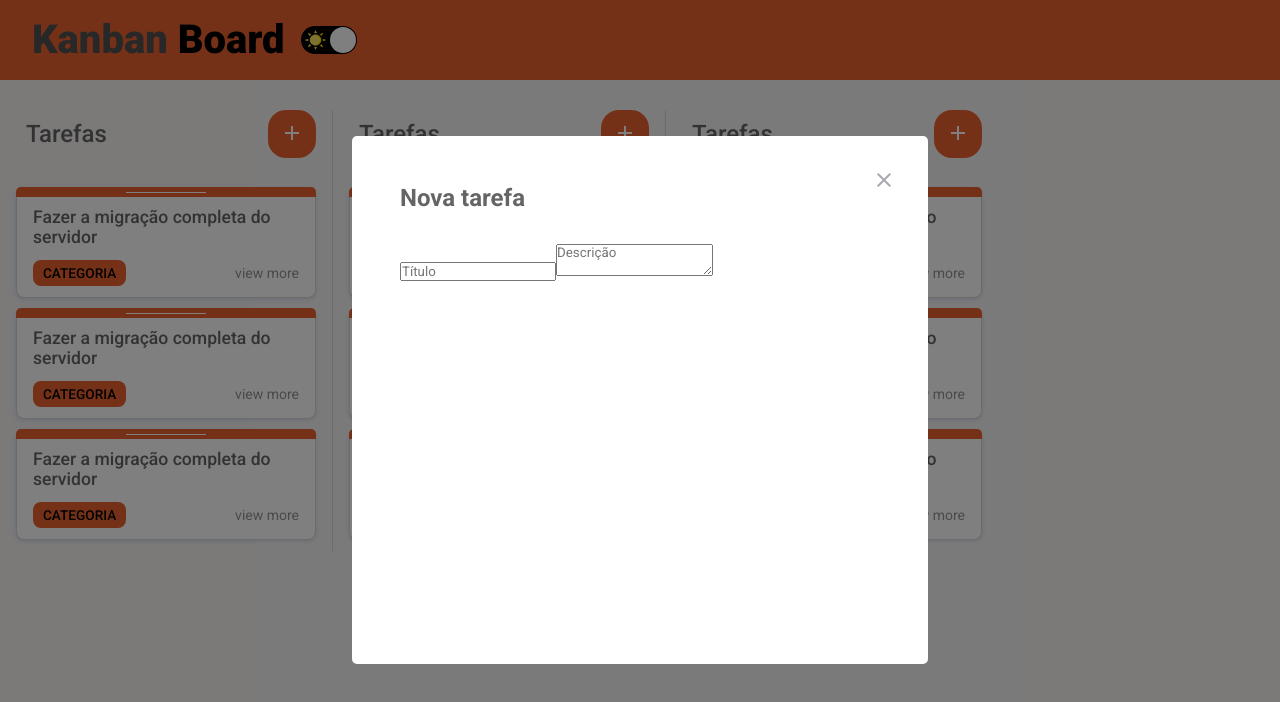
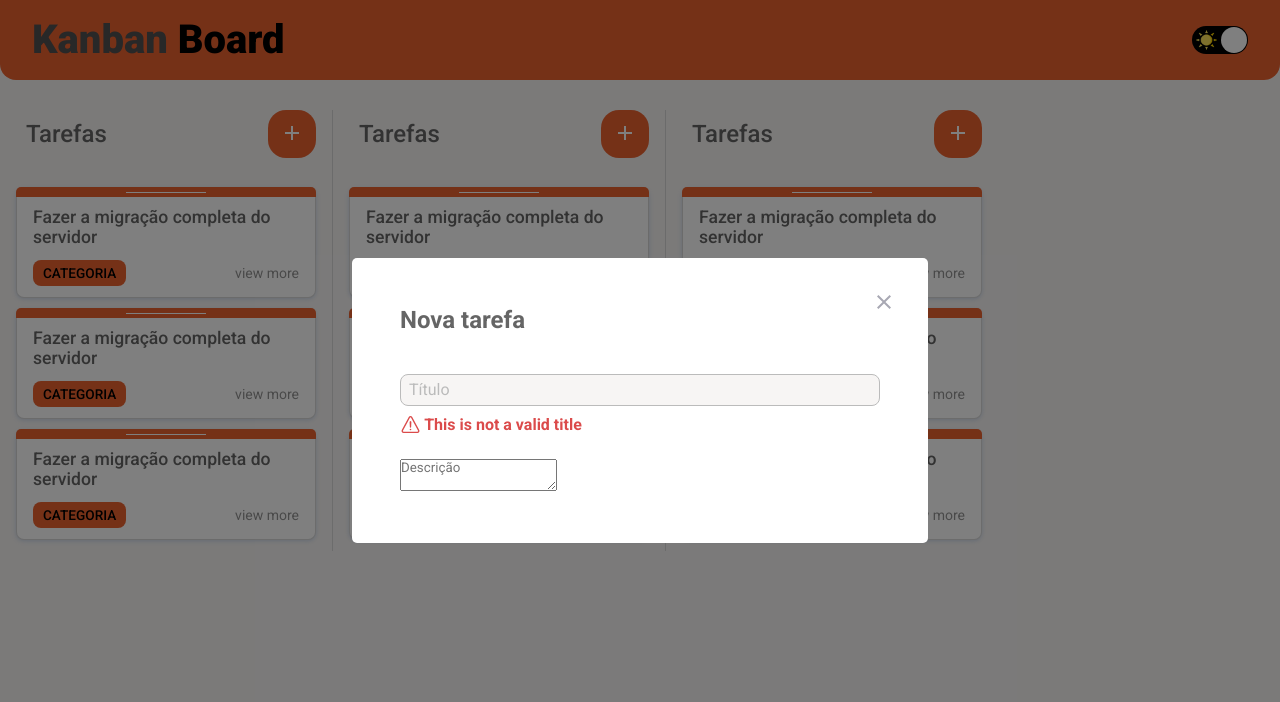
Before and after one commit to ponqueli/kanban-board, a React (Create React App) app: page / in a window 1280 px wide. Both pictures are taken after a click on the button 292 px from the left and 134 px from the top of the page. Shown: the top 702 px of the page. Built offline with nearby package versions, Linux system fonts and the light colour scheme.

Commit message:
feat: adding title input and validation message

```diff
--- a/src/components/Header/styles.js
+++ b/src/components/Header/styles.js
@@ -5,9 +5,13 @@ export const Container = styled.header`
   width: 100%;
   padding: 0  2rem;
   background-color: ${({ color }) => color};
+  border-bottom-left-radius: 1rem;
+  border-bottom-right-radius: 1rem;
 
   display: flex;
   align-items: center;
+  justify-content: space-between;
+
   h1 {
     margin-right: 1rem;
   }
--- a/src/components/KanbanBoard/index.jsx
+++ b/src/components/KanbanBoard/index.jsx
@@ -24,7 +24,8 @@ export default function KanbanBoard({ toggleTheme }) {
       <TaskModal
         isOpen={isOpen}
         toggleModalVisibility={toggleModalVisibility}
-      ></TaskModal>
+      >
+      </TaskModal>
     </>
   );
 }
--- a/src/components/TaskModal/index.jsx
+++ b/src/components/TaskModal/index.jsx
@@ -2,8 +2,9 @@ import { useContext, useState } from "react";
 import { ThemeContext } from 'styled-components';
 import Modal from "react-modal";
 import { useModal } from "../../hooks/useModal";
-import { Container } from "./styles";
+import { Container, Input, ValidationMessage } from "./styles";
 import closeImg from "../../assets/close.svg";
+import {IoWarningOutline} from 'react-icons/io5';
 
 const TaskModal= ({ isOpen, toggleModalVisibility }) => {
   const theme = useContext(ThemeContext);
@@ -12,6 +13,7 @@ const TaskModal= ({ isOpen, toggleModalVisibility }) => {
   const [title, setTitle] = useState(selectedCard?.title ? selectedCard.title : "");
   const [description, setDescription] = useState(selectedCard?.description ? selectedCard.description : "");
   const [cardCategory, setCardCategory] = useState(selectedCard?.category || "feature");
+  const [validationMessage, setValidationMessage] = useState("This is not a valid title");
 
   const handleCloseModal = () => {
     toggleModalVisibility(undefined);
@@ -34,13 +36,17 @@ const TaskModal= ({ isOpen, toggleModalVisibility }) => {
 
       <Container>
         <h2> Nova tarefa</h2>
-        <input
+        <Input
           type="text"
           placeholder="Título"
           value={title}
           maxLength={50}
           onChange={(event) => setTitle(event.target.value)}
+          showValidationMessage={!!validationMessage}
         />
+        {validationMessage && (
+          <ValidationMessage><IoWarningOutline size={21}/> {validationMessage}</ValidationMessage>
+        )}
 
         <textarea
           placeholder="Descrição"
--- a/src/components/TaskModal/styles.js
+++ b/src/components/TaskModal/styles.js
@@ -5,3 +5,32 @@ export const Container = styled.form`
     margin-bottom: 2rem;
   }
 `;
+
+export const Input = styled.input`
+  width: 100%;
+  height: 2rem;
+  margin: 0.5rem 0 ${({ showValidationMessage }) => showValidationMessage ? 0 : '2rem'} 0;
+  border-radius: 0.5rem;
+  padding: 0.5rem;
+  border: 1px solid ${({theme}) => theme.colors.placeholder};
+  font-size: 1rem;
+  background-color: ${({theme}) => theme.colors.background};
+  color: ${({theme}) => theme.colors.text_tertiary};
+
+  ::placeholder {
+    color: ${({theme}) => theme.colors.placeholder};
+  }
+`;
+
+export const ValidationMessage = styled.p`
+  color: ${({theme}) => theme.colors.bug};
+  font-weight: bold;
+  padding: 0.5rem 0 1.5rem 0;
+
+  display: flex;
+  align-items: center;
+
+  svg {
+    margin-right: 0.2rem;
+  }
+`;
--- a/src/styles/global.js
+++ b/src/styles/global.js
@@ -84,7 +84,7 @@ export const GlobalStyle = createGlobalStyle`
   .react-modal-content {
     width: 100%;
     max-width: 36rem;
-    min-height: 33rem ;
+    //min-height: 33rem ;
     width: 36rem;
     background: var(--background);
     padding: 3rem;
```
